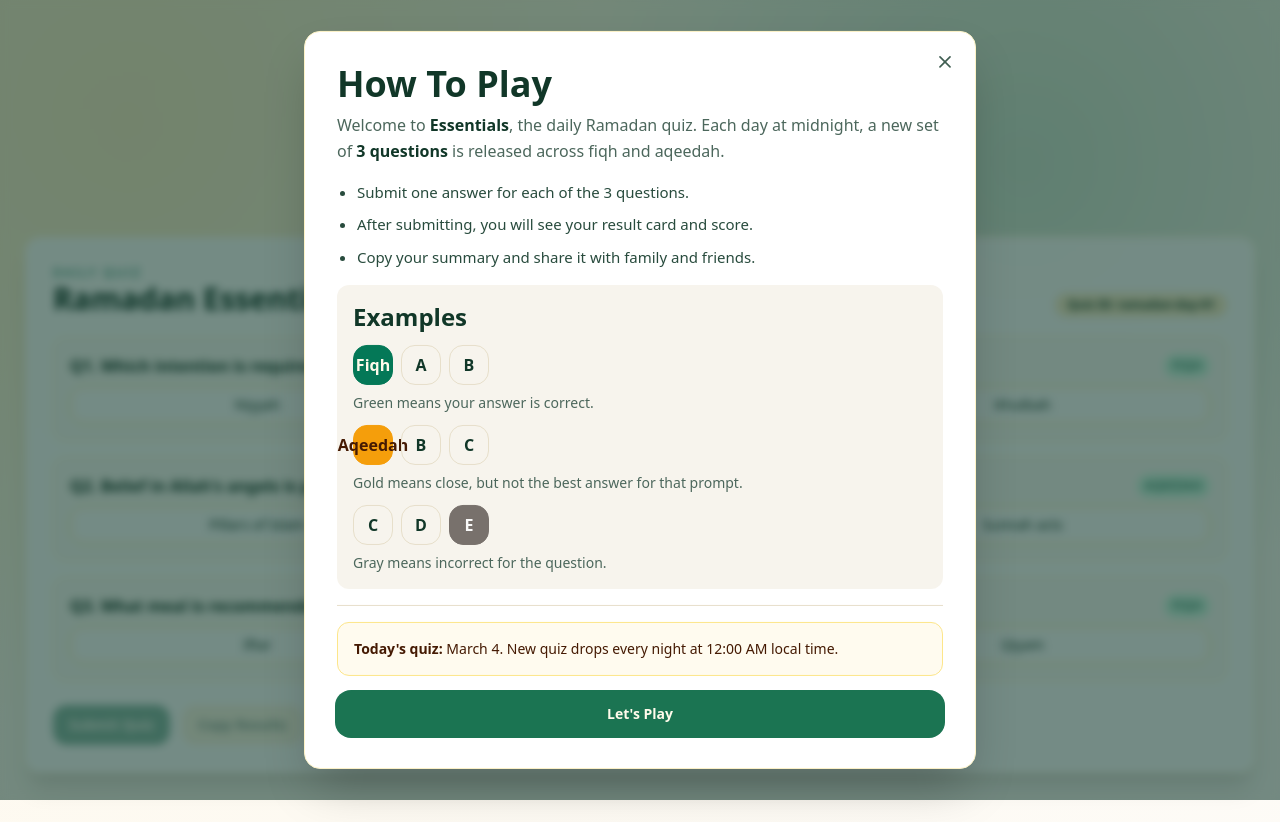
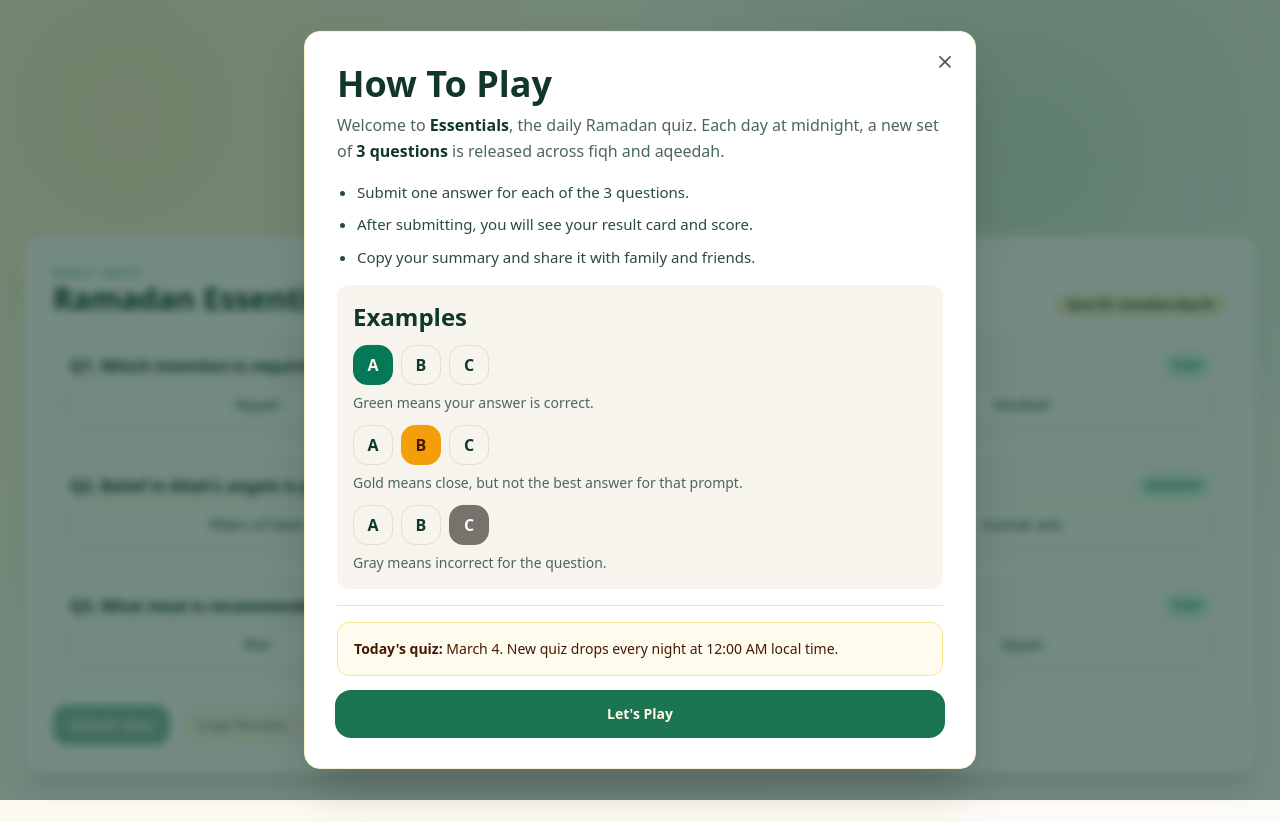
Before and after one commit to ShababKarim/essentials, a Next.js app: page / in a window 1280 px wide. Built offline with nearby package versions, Linux system fonts and the light colour scheme.

Commit message:
Add Ramadan instructions modal

```diff
--- a/app/components/instructions-modal.tsx
+++ b/app/components/instructions-modal.tsx
@@ -12,30 +12,28 @@ import {
 } from "@/components/ui/dialog";
 import { Separator } from "@/components/ui/separator";
 
-const STORAGE_KEY = "essentials-how-to-play-seen-v1";
-
 const tileRows = [
   {
     letters: [
-      ["Fiqh", "tile-correct"],
-      ["A", ""],
+      ["A", "tile-correct"],
       ["B", ""],
+      ["C", ""],
     ],
     text: "Green means your answer is correct.",
   },
   {
     letters: [
-      ["Aqeedah", "tile-close"],
-      ["B", ""],
+      ["A", ""],
+      ["B", "tile-close"],
       ["C", ""],
     ],
     text: "Gold means close, but not the best answer for that prompt.",
   },
   {
     letters: [
-      ["C", ""],
-      ["D", ""],
-      ["E", "tile-miss"],
+      ["A", ""],
+      ["B", ""],
+      ["C", "tile-miss"],
     ],
     text: "Gray means incorrect for the question.",
   },
@@ -45,16 +43,8 @@ export function InstructionsModal() {
   const [open, setOpen] = useState(false);
 
   useEffect(() => {
-    const hasSeen = window.localStorage.getItem(STORAGE_KEY) === "1";
-    setOpen(!hasSeen);
+    setOpen(true);
   }, []);
-
-  const onOpenChange = (nextOpen: boolean) => {
-    setOpen(nextOpen);
-    if (!nextOpen) {
-      window.localStorage.setItem(STORAGE_KEY, "1");
-    }
-  };
 
   const today = useMemo(
     () =>
@@ -66,7 +56,7 @@ export function InstructionsModal() {
   );
 
   return (
-    <Dialog open={open} onOpenChange={onOpenChange}>
+    <Dialog open={open} onOpenChange={setOpen}>
       <DialogContent>
         <DialogHeader>
           <DialogTitle>How To Play</DialogTitle>
@@ -109,7 +99,7 @@ export function InstructionsModal() {
           </p>
         </div>
 
-        <Button onClick={() => onOpenChange(false)} className="w-full" size="lg">
+        <Button onClick={() => setOpen(false)} className="w-full" size="lg">
           Let&apos;s Play
         </Button>
       </DialogContent>
```
